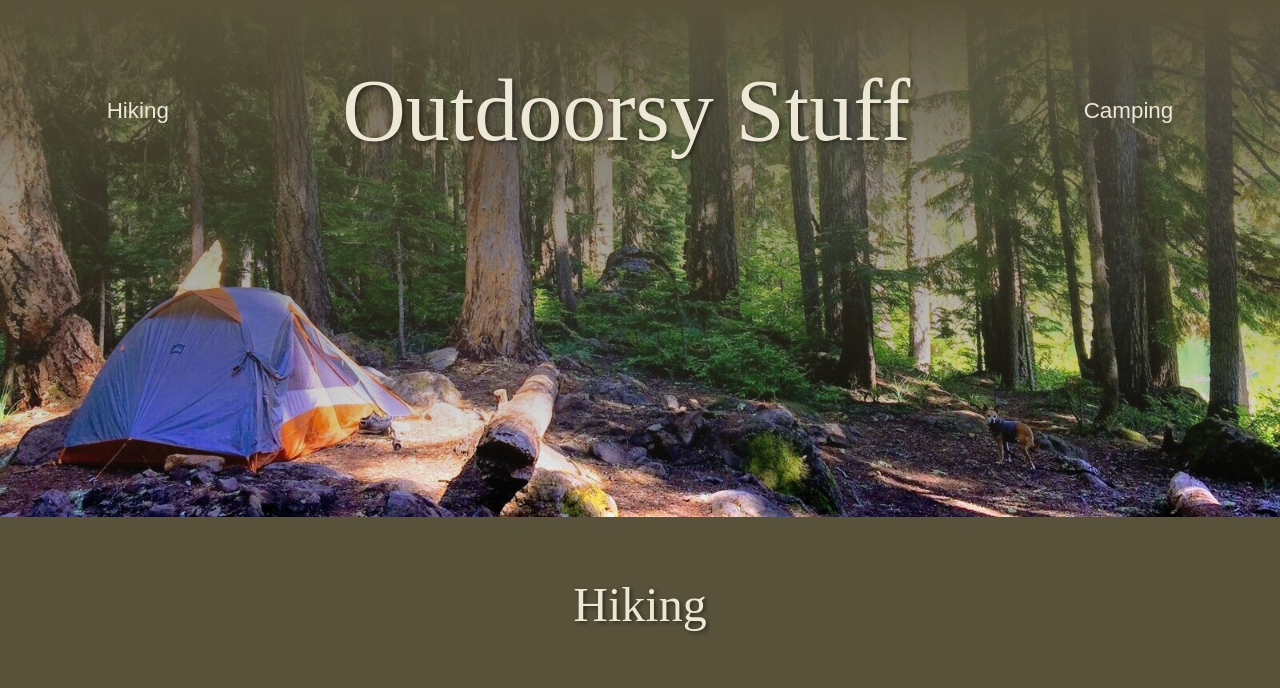
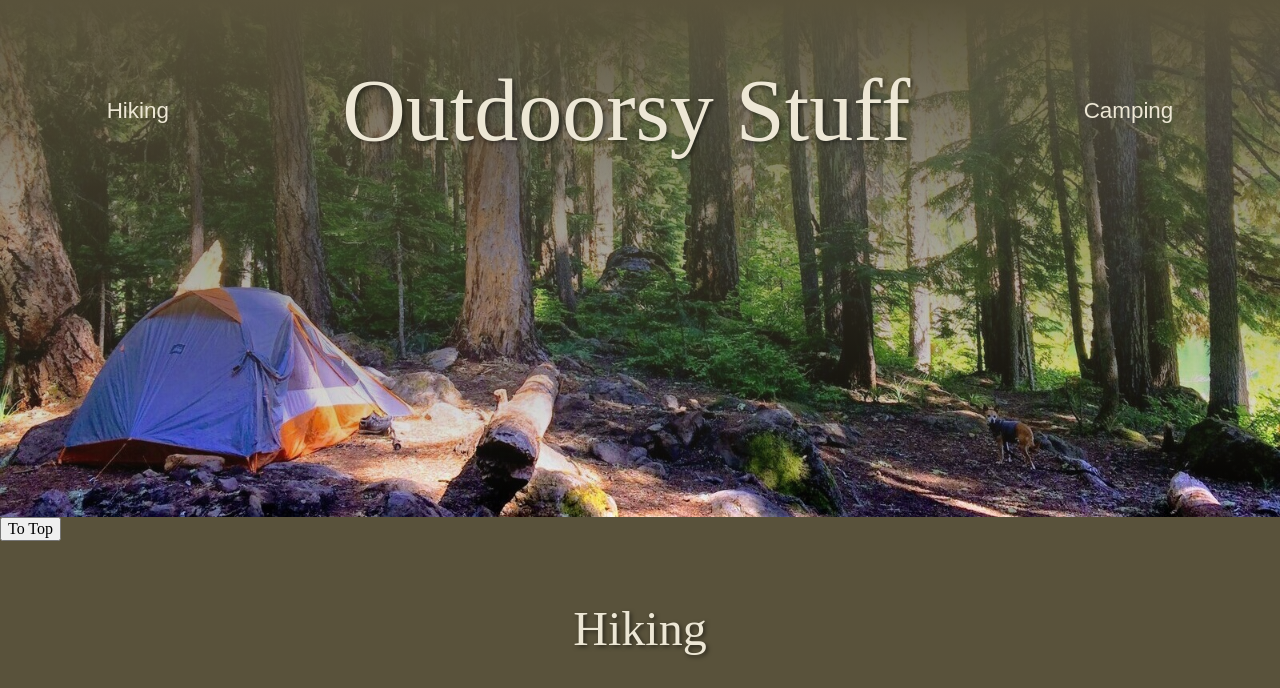
Before and after one commit to ReginaJM/Arbetsmetodik_inl2, a website built with Vite: page vite-project/index.html in a window 1280 px wide. Shown: the top 688 px of the page. Built offline with nearby package versions, Linux system fonts and the light colour scheme; a web font is replaced by a local one.

Commit message:
:sparkles: add html to-top-btn

```diff
--- a/vite-project/index.html
+++ b/vite-project/index.html
@@ -33,6 +33,9 @@
       </nav>
 
     </header>
+
+    <button id="to-top-btn" onclick="scrollToTop()">To Top</button>
+
 
     <div id ="hikingSection" class="hobby-section">
       <h2 id="hikingHeader">Hiking</h2>
```
